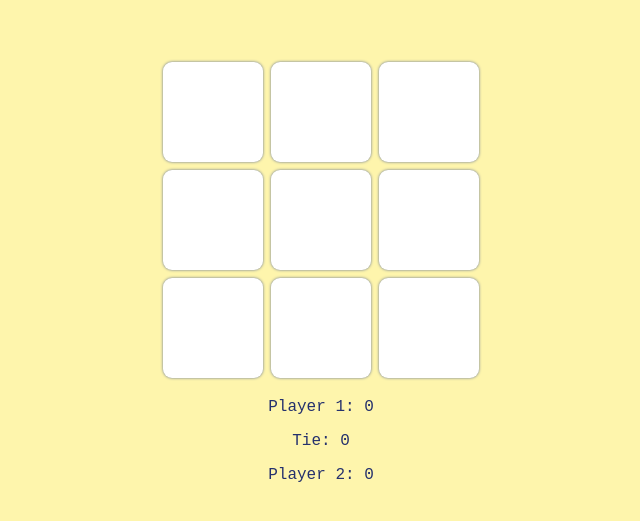
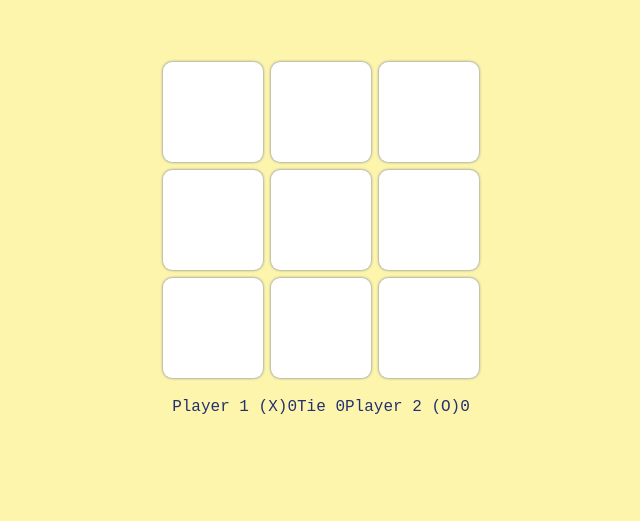
Before and after one commit to HamnaIshaq/tic-tac-toe, a plain HTML site: page index.html in a window 1280 px wide. Shown: the part 107-628 px from the top of the page, without its empty margins (319-959 px from the left). Drawn offline with Linux system fonts and the light colour scheme.

Commit message:
Add player move next to player

```diff
--- a/index.html
+++ b/index.html
@@ -37,11 +37,10 @@
         </div>
       </div>
 
-      <div class="score-board container">
-        <p >Player 1: <span id="player1-score">0</span></p>
-        <p>Tie: <span id="tie-score">0</span></p>
-        <p>Player 2: <span id="player2-score">0</span></p>
-
+      <div class="score-board container flex flex-center-xy">
+        <p>Player 1 (X)<span id="player1-score">0</span></p>
+        <p>Tie <span id="tie-score">0</span></p>
+        <p>Player 2 (O)<span id="player2-score">0</span></p>
       </div>
 
       <div class="match-result-container hide">
```
